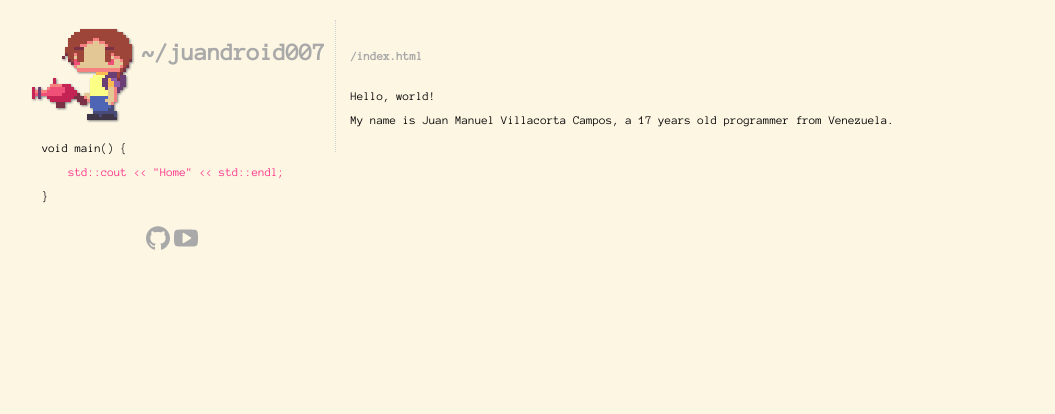
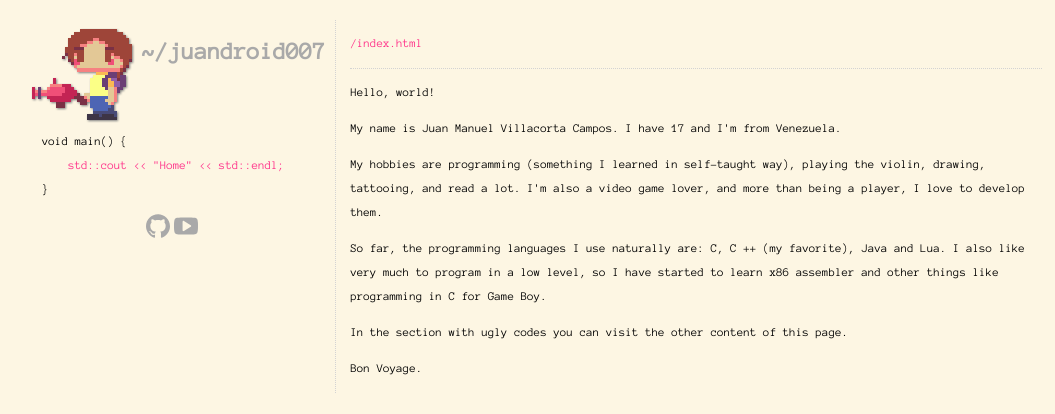
Before and after one commit to juandroid007/juandroid007.github.io, a plain HTML site: page index.html in a window 1280 px wide. Shown: the whole page, without its empty margins (96-1151 px from the left). Drawn offline with Linux system fonts and the light colour scheme.

Commit message:
Index update

```diff
--- a/index.html
+++ b/index.html
@@ -14,14 +14,16 @@
 	<body>
 		<nav>
 			<div class="header">
-				<img src="assets/title.png">
+				<img src="assets/title.png" class="title">
 				<h1 class="title">~/juandroid007</h1>
 			</div>
 
 			<div class="navigation">
-				<p>void main() {</p>
-				<a href="./index.html">&nbsp;&nbsp;&nbsp;&nbsp;std::cout << "Home" << std::endl;</a>
-				<p>}</p>
+				void main() {
+				<br>
+				<a href="/">&nbsp;&nbsp;&nbsp;&nbsp;std::cout << "Home" << std::endl;</a>
+				<br>
+				}
 			</div>
 
 			<div class="icons">
@@ -32,16 +34,30 @@
 
 		<main>
 			<div class="content">
-				<h4 class="directory">/index.html</h4>
+				<p class="directory">/index.html</p>
 
 				<p>Hello, world!</p>
 
 				<p>
-				My name is Juan Manuel Villacorta Campos, a
+				My name is Juan Manuel Villacorta Campos. I have
 				<script type="text/javascript">
 					document.write(myAge());
 				</script>
-				years old programmer from Venezuela.</p>
+				and I'm from Venezuela.</p>
+
+				<p>
+				My hobbies are programming (something I learned in self-taught way), playing the violin, drawing, tattooing, and read a lot.
+				I'm also a video game lover, and more than being a player, I love to develop them.
+				</p>
+
+				<p>
+				So far, the programming languages I use naturally are: C, C ++ (my favorite), Java and Lua.
+				I also like very much to program in a low level, so I have started to learn x86 assembler and other things like programming in C for Game Boy.
+				</p>
+
+				<p>In the section with ugly codes you can visit the other content of this page.<p>
+
+				<p>Bon Voyage.</p>
 			</div>
 		</main>
 	</body>
--- a/style.css
+++ b/style.css
@@ -1,15 +1,20 @@
+* {
+	box-sizing: border-box;
+	text-rendering: geometricPrecision;
+}
+
 body {
 	font-family: 'Anonymous Pro', monospace;
 	font-size: 12px !important;
 	background-color: #fdf6e3;
-	margin: 20px 20px 10% 10%;
+	margin: 20px 10% 20px 10%;
+	line-height:1.5rem;
 	word-wrap: break-word;
 }
 
 nav {
 	display: block;
 	float: left;
-
 }
 
 .header {
@@ -17,6 +22,7 @@ nav {
 }
 
 .header h1.title {
+	display:flex;
 	color: DarkGrey;
 	padding-left: 10px;
 	padding-right: 10px;
@@ -24,7 +30,7 @@ nav {
 	float: left;
 }
 
-.header img {
+.header img.title {
 	/*Disable interpolation*/
 	image-rendering: optimizeSpeed;             /* STOP SMOOTHING, GIVE ME SPEED  */
 	image-rendering: -moz-crisp-edges;          /* Firefox                        */
@@ -87,8 +93,7 @@ nav {
 
 main {
 	display: flex;
-	padding: 14px;
-	-ms-flex: 0 0 80%;
+	padding: 0 14px;
 	border-left: 1px dotted LightGrey;
 }
 
@@ -99,13 +104,6 @@ main {
 .content .directory {
 	font-size: 12px;
 	padding-bottom: 1em;
-	color: DarkGrey;
+	color: #ff2e88;
+	border-bottom: 1px dotted LightGrey;
 }
-
-.byline {
-	border-bottom: 1px solid LightGrey;
-	border-top: 1px solid LightGrey;
-	color: DarkGrey;
-	font-size: 14px;
-	font-style: bold;
-}
```
